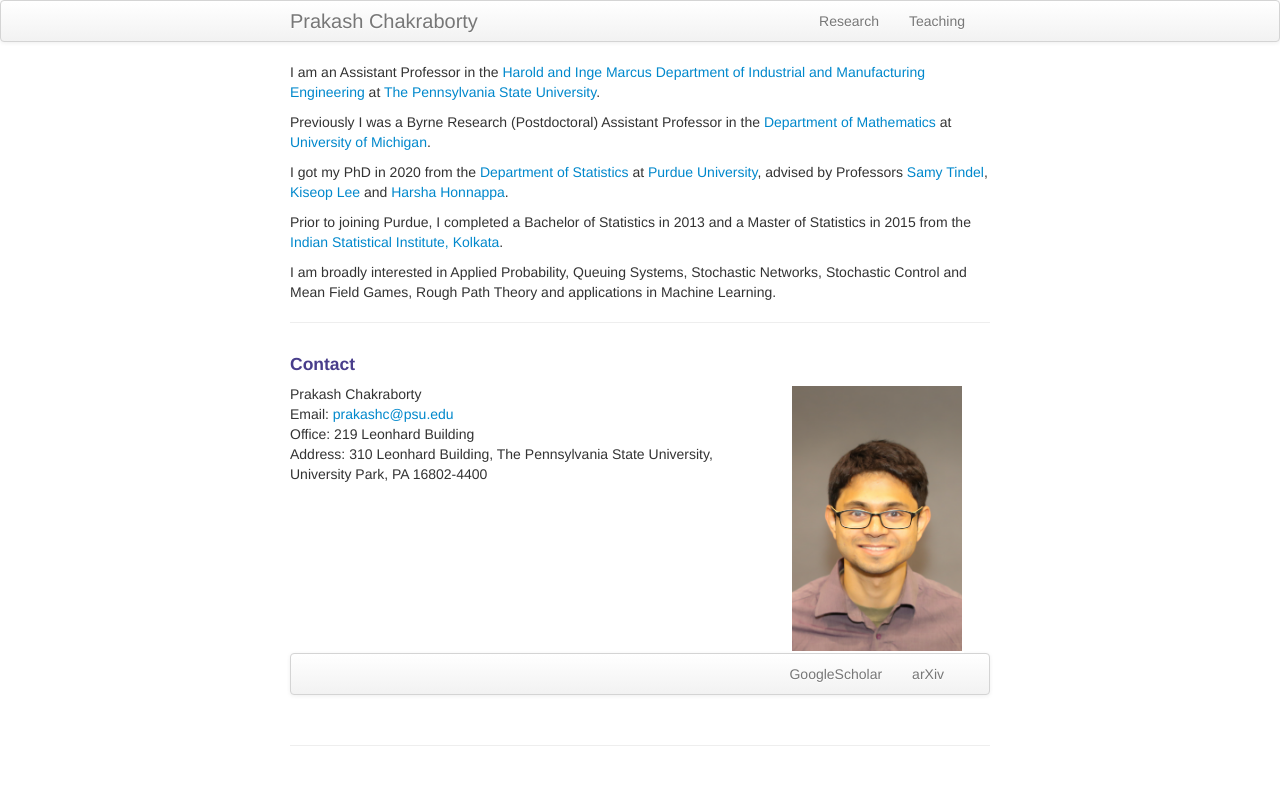
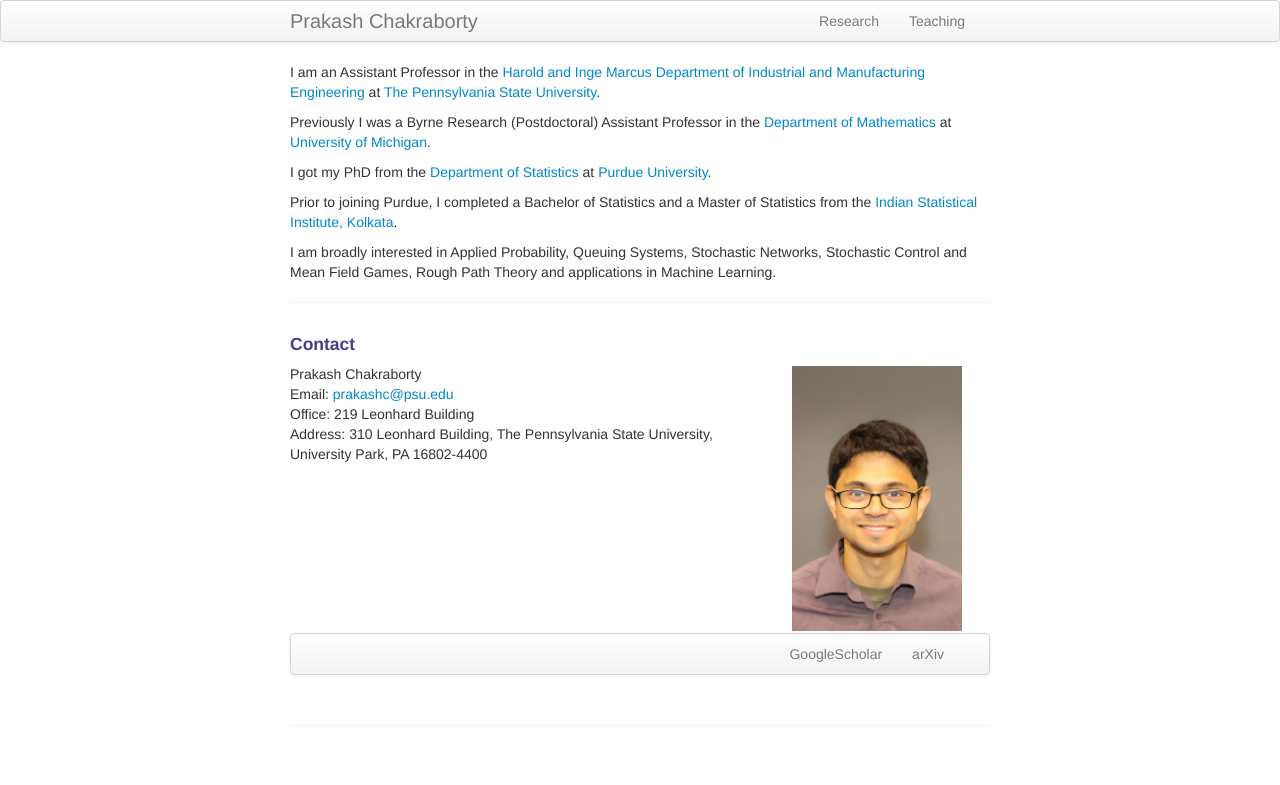
Before and after one commit to prakashchakraborty/prakashchakraborty.github.io, a Jekyll site: the page built from index.md, in a window 1280 px wide. Shown: the top 785 px of the page. Built offline with Jekyll 4.4.1, drawn with Linux system fonts in a browser that asks for light colours.

Commit message:
Update index.md

```diff
--- a/index.md
+++ b/index.md
@@ -9,9 +9,9 @@ I am an Assistant Professor in the <a href="https://www.ime.psu.edu/">Harold and
 
 Previously I was a Byrne Research (Postdoctoral) Assistant Professor in the <a href="https://lsa.umich.edu/math">Department of Mathematics</a> at <a href="https://umich.edu">University of Michigan</a>. <!--where I worked with Professors <a href="https://sites.lsa.umich.edu/erhan/">Erhan Bayraktar</a>, <a href="https://sites.google.com/site/asafcohentau/">Asaf Cohen</a> and <a href="https://lsa.umich.edu/math/people/faculty/vryoung.html">Virginia R. Young</a>. -->
 
-I got my PhD in 2020 from the <a href="https://www.stat.purdue.edu/">Department of Statistics</a> at <a href="https://www.purdue.edu/">Purdue University</a>, advised by Professors <a href="https://www.math.purdue.edu/~stindel/">Samy Tindel</a>, <a href="https://www.stat.purdue.edu/~kiseop/">Kiseop Lee</a> and <a href="https://engineering.purdue.edu/SSL/about">Harsha Honnappa</a>.
+I got my PhD from the <a href="https://www.stat.purdue.edu/">Department of Statistics</a> at <a href="https://www.purdue.edu/">Purdue University</a>.
 
-Prior to joining Purdue, I completed a Bachelor of Statistics in 2013 and a Master of Statistics in 2015 from the <a href="https://www.isical.ac.in/">Indian Statistical Institute, Kolkata</a>.
+Prior to joining Purdue, I completed a Bachelor of Statistics and a Master of Statistics from the <a href="https://www.isical.ac.in/">Indian Statistical Institute, Kolkata</a>.
 
 I am broadly interested in Applied Probability, Queuing Systems, Stochastic Networks, Stochastic Control and Mean Field Games, Rough Path Theory and applications in Machine Learning.
 <!--Here is a link to my [CV. ![CV as pdf]({{ BASE_PATH }}/pages/icons16/pdf-icon.png)]({{ BASE_PATH }}/assets/CV.pdf)<br/>-->
```
